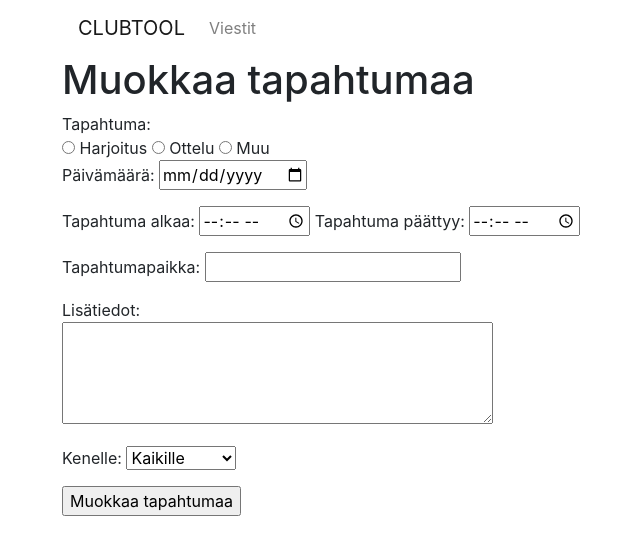
After one commit to Kassudin/tsoha-clubtool, a Flask app: template templates/edit_event.html in a window 1280 px wide. The commit adds this page. Shown: the top 555 px of the page, without its empty margins (23-663 px from the left). Run offline with Flask 3, Linux system fonts and the light colour scheme; the template is opened without the code that fills it, so the values that code supplies are empty; some libraries are stand-ins or nearby versions.

Commit message:
Add ability to edit an event
afterwards. Also, from the last commit update_event_db should be in this commit

```diff
--- /dev/null
+++ b/templates/edit_event.html
@@ -0,0 +1,31 @@
+{% extends "layout.html" %}
+{% block content %}
+<h1>Muokkaa tapahtumaa</h1>
+<form action="/update_event/{{ event.id }}" method="post">
+    Tapahtuma: <br>
+    <input type="radio" name="event_type" value="harjoitus" {% if event.event_type == 'harjoitus' %}checked{% endif %}> Harjoitus
+    <input type="radio" name="event_type" value="ottelu" {% if event.event_type == 'ottelu' %}checked{% endif %}> Ottelu
+    <input type="radio" name="event_type" value="muu" {% if event.event_type == 'muu' %}checked{% endif %}> Muu
+    <p>
+    Päivämäärä: <input type="date" name="event_date" value="{{ event.event_date.strftime('%Y-%m-%d') }}">
+    <p>
+    Tapahtuma alkaa: <input type="time" name="event_start_time" value="{{ event.event_start_time.strftime('%H:%M') }}">
+    Tapahtuma päättyy: <input type="time" name="event_end_time" value="{{ event.event_end_time.strftime('%H:%M') }}">
+    <p>
+    Tapahtumapaikka: <input type="text" name="event_location" value="{{ event.event_location }}">
+    <p>
+    Lisätiedot: <br>
+    <textarea name="event_description" value="{{ event.event_description}}" rows="4" cols="40">{{ event.event_description }}</textarea>
+    <p>
+    Kenelle:
+    <select name="position_specific">
+        <option value="" {% if event.position_specific == '' %}selected{% endif %}>Kaikille</option>
+        <option value="maalivahti" {% if event.position_specific == 'maalivahti' %}selected{% endif %}>Maalivahti</option>
+        <option value="puolustaja" {% if event.position_specific == 'puolustaja' %}selected{% endif %}>Puolustaja</option>
+        <option value="keskikenttä" {% if event.position_specific == 'keskikenttä' %}selected{% endif %}>Keskikenttä</option>
+        <option value="hyökkääjä" {% if event.position_specific == 'hyökkääjä' %}selected{% endif %}>Hyökkääjä</option>
+    </select>
+    <p>
+    <input type="submit" value="Muokkaa tapahtumaa">
+</form>
+{% endblock %}
--- a/templates/index.html
+++ b/templates/index.html
@@ -33,6 +33,7 @@
 {% if session.coach %}
     <form action="/cancel_event/{{ event.id }}" method="post">
     <button type="submit">Cancel Event</button>
+    <a href="/edit_event/{{ event.id }}">Muokkaa tapahtuman tietoja</a>
 </form>
 {% endif %}
 </form>
```
Also changed, not shown: routes.py (+24 -0 lines), events.py (line endings or trailing spaces). Lines whose indentation alone changed are shown as unchanged.
